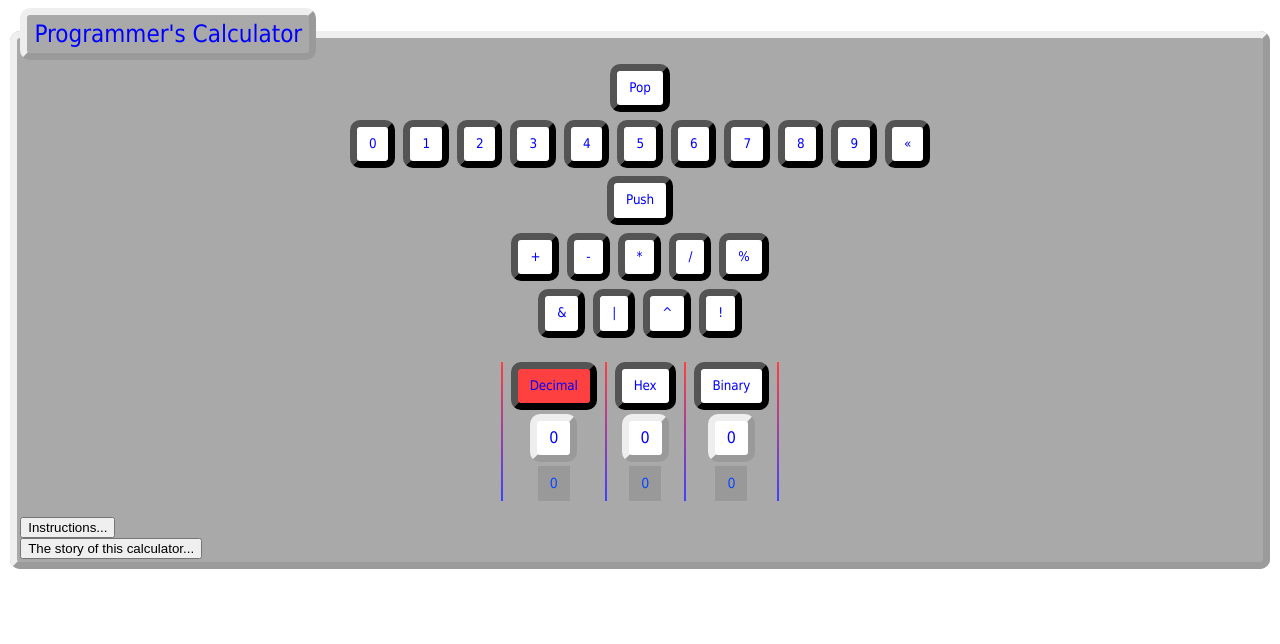
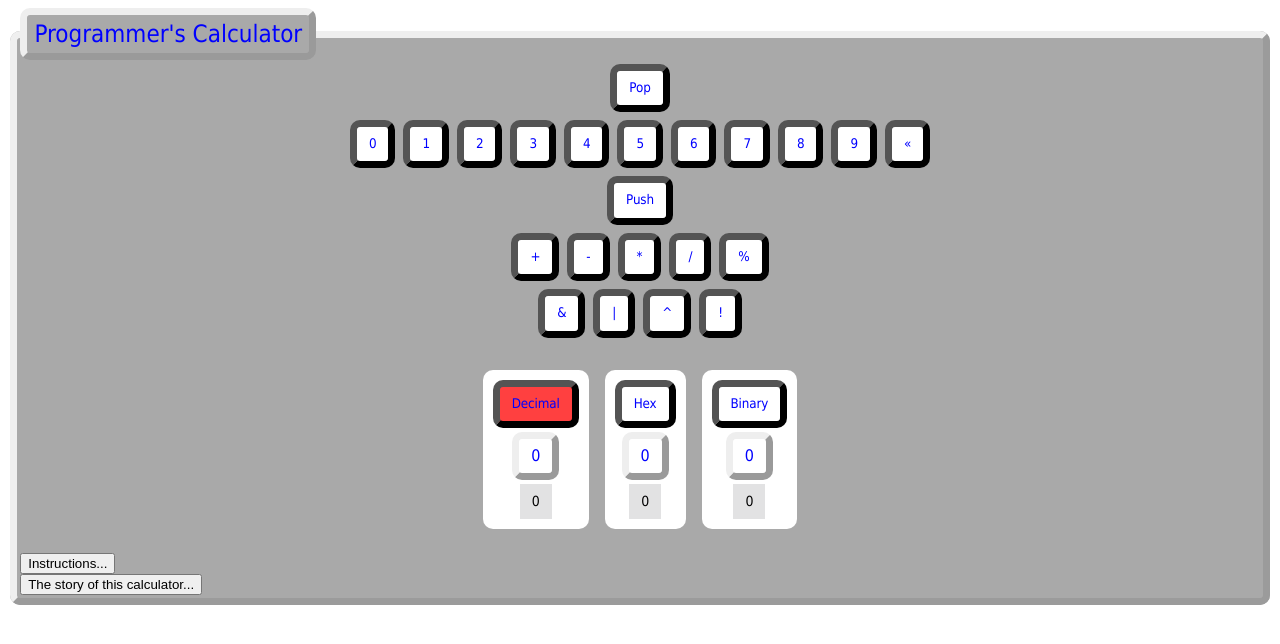
Before and after one commit to BrianRoys/PgmrCalc, an Angular app: page / in a window 1280 px wide. Shown: the top 644 px of the page. Built offline with nearby package versions, Linux system fonts and the light colour scheme.

Commit message:
div by zero handling and UI clean up

```diff
--- a/src/app/app.component.html
+++ b/src/app/app.component.html
@@ -26,7 +26,7 @@
         <button class="pill" (click)="cmdKey('E')">E</button>
         <button class="pill" (click)="cmdKey('F')">F</button>
       }
-      <button class="pill" (click)="cmdKey('Backspace')">«</button>
+      <button class="pill" title="Remove the last keystroke." (click)="cmdKey('Backspace')">«</button>
     </p>
 
     <p class="cmds">
@@ -50,7 +50,6 @@
 
   <main class="main content">
     <div class="content">
-      <div class="divider" role="separator" aria-label="Divider"></div>
 
       <div class="calc-column" id="decimal-stack">
 
@@ -65,8 +64,6 @@
         }
       </div>
 
-      <div class="divider" role="separator" aria-label="Divider"></div>
-
       <div class="calc-column" id="hex-stack">
         @if(calcMode() == 'Hex') {
           <button class="pill current-mode">Hex</button>
@@ -79,8 +76,6 @@
         }
       </div>
 
-      <div class="divider" role="separator" aria-label="Divider"></div>
-
       <div class="calc-column" id="binary-stack">
         @if(calcMode() == 'Binary') {
           <button class="pill current-mode">Binary</button>
@@ -92,8 +87,6 @@
           <p class="stack-item">{{ item | binaryPipe }}</p>
         }
       </div>
-
-      <div class="divider" role="separator" aria-label="Divider"></div>
     </div>
   </main>
 
@@ -101,51 +94,46 @@
     <button (click)="showHideText('H')">Instructions...</button>
   </p>
   @if(showInstructions()) {
-    <div >
-      <p>
-        This calculator supports Decimal, Hexadecimal, and Binary number inputs. press Enter to push
-        the current value to the stack. Escape to pop the top value off the stack.
-      </p>
-      <p>
-        Use the mode buttons or the left/right arrow buttons to switch between modes.
-      </p>
-      <p>
-        You can perform calculations using standard operators
-        (+, -, *, /) and view the results in all three number systems simultaneously.
-      </p>
-      <p>
-        Boolean operations such as AND (&), OR (|), XOR (^), and NOT (!) are also supported.
-      </p>
-    </div>
+    <ul>
+      <li>Use the on-screen buttons or your keyboard to input numbers and operations.</li>
+      <li>Press 'Enter' to push the current value onto the stack.</li>
+      <li>Press 'Escape' to pop the top value off the stack.</li>
+      <li>Switch between Decimal, Hexadecimal, and Binary modes using the mode buttons, or right/left arrow keys.</li>
+      <li>Perform calculations using standard arithmetic and boolean operators in Reverse Polish Notation.</li>
+      <li>Boolean operations such as AND (&), OR (|), XOR (^), and NOT (!) are also supported.</li>
+    </ul>
   }
   <p>
     <button (click)="showHideText('S')">The story of this calculator...</button>
   </p>
   @if(showStory()) {
-    <div>
-      <p>
-        I wrote the original version of this calculator in Classic C, on DOS, 80x25 text screen in 16 colors.
-        <br/> It was back around 1985 during a lull in production
-        <br/>
-        demands. What took days to code then, took only hours. This Angular version is a modern reimagining
-        <br/>
-        of that original program, updated to leverage contemporary web technologies while preserving the core.
-      </p>
-      <p>
+    <ul>
+      <li>I wrote the original version of this calculator in Classic C, on DOS, 80x25 text screen in 16 colors.
+        It was back around 1985 during a lull in production demands. What took days to code then, took only
+        hours. This Angular version is a modern reimagining of that original program, updated to leverage
+        contemporary web technologies while preserving the core.
+      </li>
+      <li>
         This calculator was created to assist programmers in converting and calculating values
-        <br/>
         across different number systems commonly used in programming. It aims to provide a
-        <br/>
         user-friendly interface for quick conversions and calculations.
-      </p>
-      <p>
+      </li>
+      <li>
         Being a Programmer's Calculator, it runs on Reverse Polish Notation (RPN);
-        <br/>
         the operation (e.g. +) runs on the top two stack values: enter a value, press Enter to
-        <br/>
         push it to the stack, enter another value, press Enter, then press + to add them together.
-      </p>
+      </li>
+    </ul>
+  }
+  @if (dbzError()) {
+    <div class="dbzError">
+      <h1>Division or Modulus by Zero Error!</h1>
+      <p>You tried to divide by zero which is sad, like if you had to share a cookie with your zero friends.</p>
+      <br/>
+      <button (click)="dbzError.set(false)">Clear Error</button>
     </div>
+    <fieldset class="error-box">
+      <legend>Error</legend>
+    </fieldset>
   }
 </fieldset>
-<router-outlet />
--- a/src/app/app.component.sass
+++ b/src/app/app.component.sass
@@ -1,21 +1,10 @@
 :host
-    --bright-blue: oklch(51.01% 0.274 263.83)
-    --electric-violet: oklch(53.18% 0.28 296.97)
-    --french-violet: oklch(47.66% 0.246 305.88)
-    --vivid-pink: oklch(69.02% 0.277 332.77)
-    --hot-red: oklch(61.42% 0.238 15.34)
-    --orange-red: oklch(63.32% 0.24 31.68)
-
     --red-ish: rgb(255, 64, 64)
     --blue-ish: rgb(64, 64, 255)
     --green-ish: rgb(64, 255, 64)
-
     --gray-900: oklch(19.37% 0.006 300.98)
     --gray-700: oklch(36.98% 0.014 302.71)
     --gray-400: oklch(70.9% 0.015 304.04)
-
-    --vertical-gradient: linear-gradient(180deg, var(--red-ish) 0%, var(--blue-ish) 100% )
-    --horizontal-gradient: linear-gradient(90deg, var(--red-ish) 0%, var(--blue-ish) 100% )
     --pill-background: lightgray
     --pill-color: brightblue
     --pill-accent: var(--bright-blue)
@@ -24,7 +13,7 @@
     --border-radius: 10px
     --border-width: 7px
     --border-style: outset
-
+    --value-border-style: inset
     font-family: Tahoma, Verdana, sans-serif
     box-sizing: border-box
     -webkit-font-smoothing: antialiased
@@ -33,10 +22,13 @@
 *, *:before, *:after
     box-sizing: inherit
 
-
-a
-    color: #0366d6
-    text-decoration: none
+.dbzError
+    position: absolute
+    top: 0
+    left: 0
+    padding: 1em
+    background-color: red
+    z-index: 999 /* Ensure it's on top of other content */
 
 fieldset
     background-color: darkgrey
@@ -56,9 +48,6 @@ legend
     border-width: var(--border-width)
     border-radius: var(--border-radius)
     padding: 0.3em
-
-a:hover
-    text-decoration: underline
 
 .cmd-container
     display: flex
@@ -89,6 +78,10 @@ main
     display: flex
     flex-direction: column
     align-items: center
+    padding: 10px
+    margin: 0.5em
+    border-radius: var(--border-radius)
+    background-color: white
 
 .content
     display: flex
@@ -97,11 +90,6 @@ main
 
 .content p
     margin-top: 0.25rem
-
-.divider
-    width: 2px
-    background: var(--vertical-gradient)
-    margin-inline: 0.5rem
 
 .stack-item
     display: flex
@@ -141,15 +129,14 @@ main
     text-decoration: none
 
 .pill:hover
-    background: color-mix(in srgb, var(--pill-accent) 25%, transparent)
+    background: color-mix(in srgb, var(--red-ish) 45%, transparent)
 
 .current-mode
     background-color: var(--red-ish)
+    :hover
+        background-color: color-mix(in srgb, var(--red-ish) 65%, transparent)
 
-.current-mode:hover
-    background-color: color-mix(in srgb, var(--red-ish) 65%, transparent)
-
-@media screen and (max-width: 650px)
+@media screen and (max-width: 450px)
     .content
         flex-direction: column
 
--- a/src/app/app.component.ts
+++ b/src/app/app.component.ts
@@ -1,5 +1,4 @@
 import { Component, HostListener, signal } from '@angular/core';
-import { RouterOutlet } from '@angular/router';
 import { BinaryPipe } from "./binary.pipe";
 import { HexPipe } from "./hex.pipe";
 import { CommonModule } from '@angular/common';
@@ -7,7 +6,7 @@ import { CommonModule } from '@angular/common';
 @Component({
   selector: 'app-root',
   standalone: true,
-  imports: [ RouterOutlet, BinaryPipe, HexPipe, CommonModule ],
+  imports: [ BinaryPipe, HexPipe, CommonModule ],
   templateUrl: './app.component.html',
   styleUrl: './app.component.sass'
 })
@@ -21,6 +20,7 @@ export class AppComponent {
   calcStackRev = signal([0n]);
   showInstructions = signal(false);
   showStory = signal(false);
+  dbzError = signal(false);
 
   cmdKey(arg0: string) {
     this.processKyestroke(arg0);
@@ -104,9 +104,17 @@ export class AppComponent {
         this.calcValue.update(v => v * (this.calcStack().pop() ?? 0n));
         break;
       case '/':
+        if (this.calcValue() == 0n) {
+          this.dbzError.set(true);
+          return;
+        }
         this.calcValue.update(v => (this.calcStack().pop() ?? 0n) / v);
         break;
       case '%':
+        if (this.calcValue() == 0n) {
+          this.dbzError.set(true);
+          return;
+        }
         this.calcValue.update(v => (this.calcStack().pop() ?? 0n) % v);
         break;
       case '&':
```
